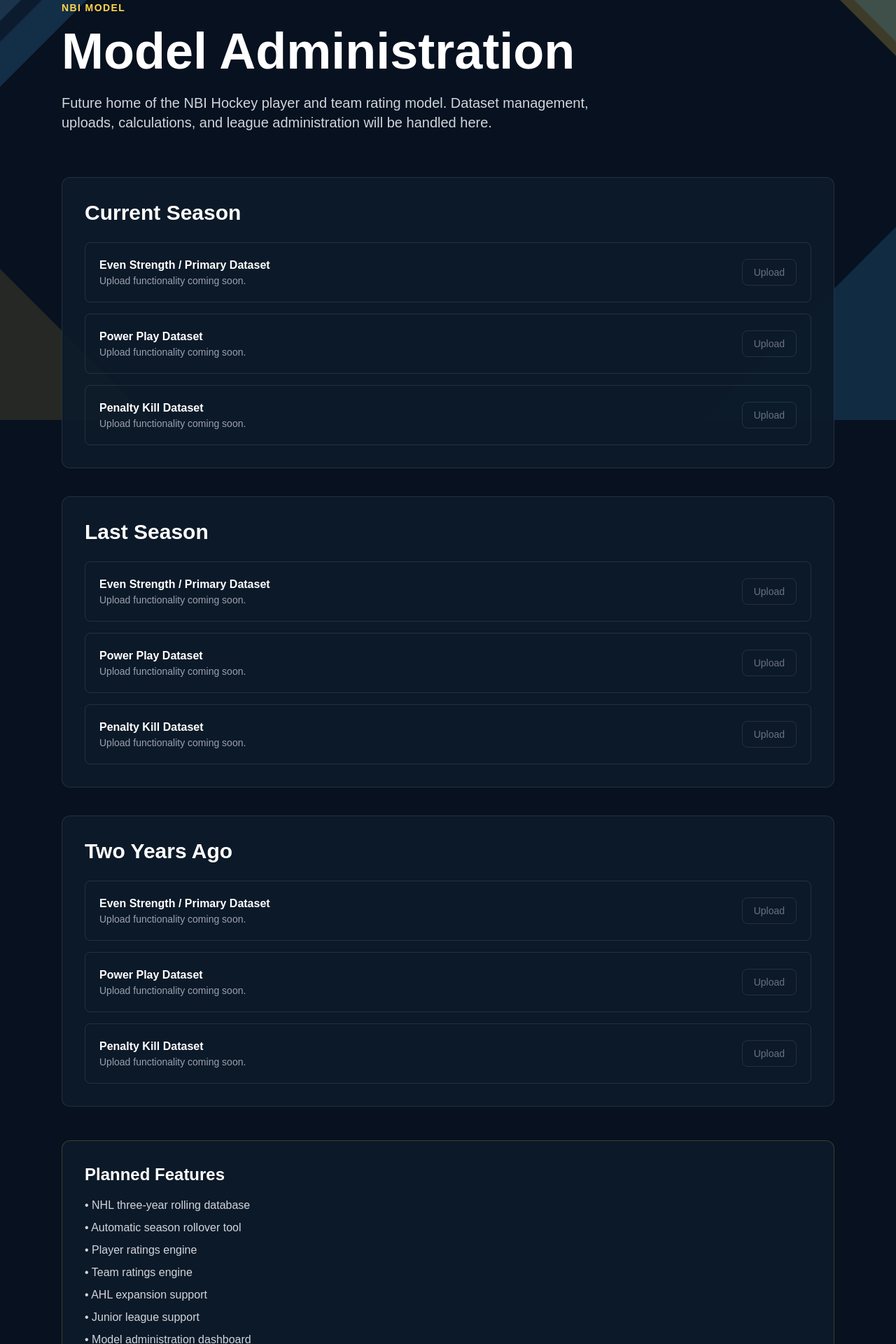
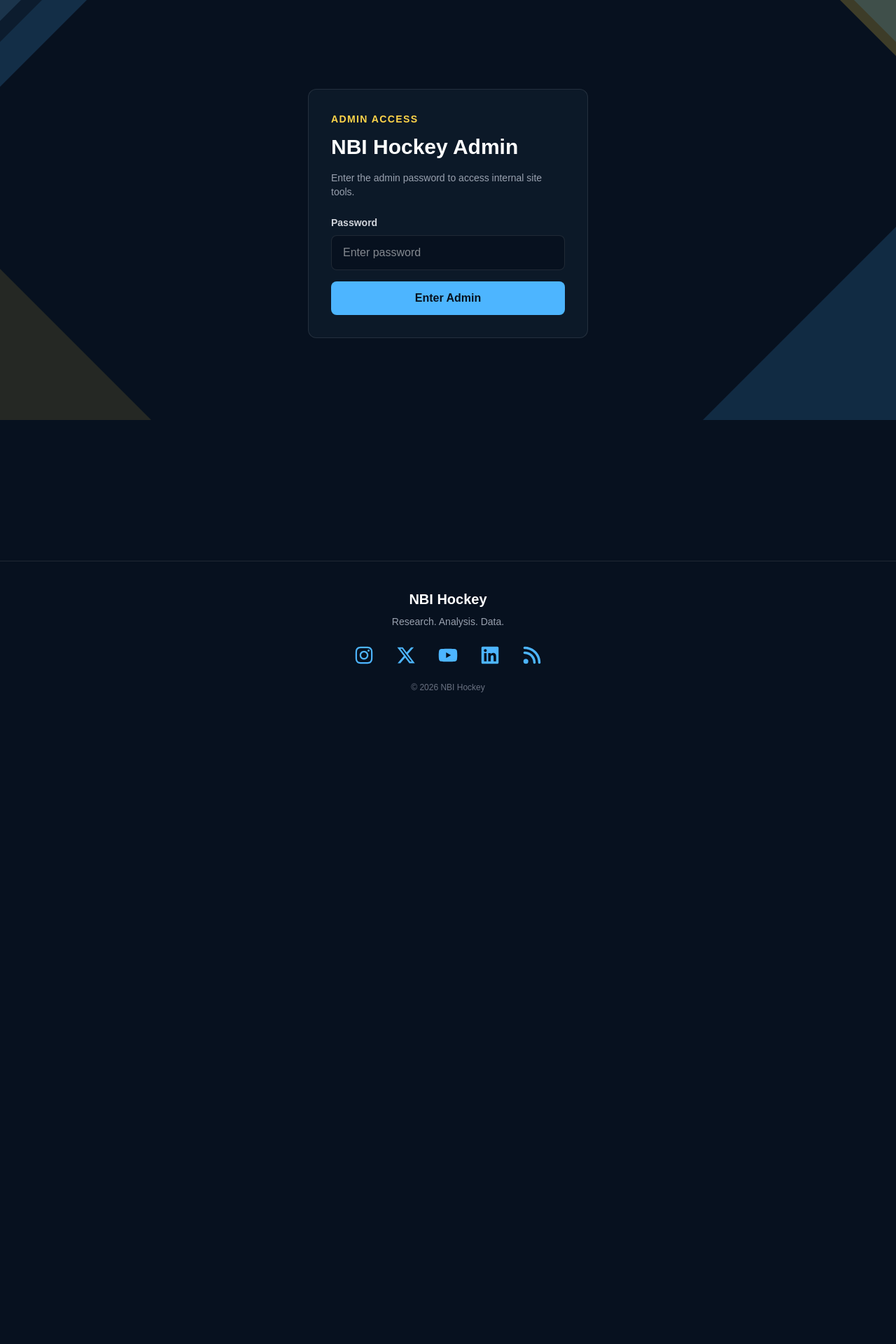
Before and after one commit to d7vrwwgm2t-gif/nbi-hockey-website, a Next.js app: page /admin in a window 1280 px wide. Shown: the part 200-2120 px from the top of the page at 70% size. After the commit the page ends 1230 px from the top, so only its background shows below. Built offline with nearby package versions, Linux system fonts and the light colour scheme.

Commit message:
Add admin portal and research homepage integration

```diff
--- a/src/app/admin/page.tsx
+++ b/src/app/admin/page.tsx
@@ -1,9 +1,82 @@
-export default function ModelPage() {
-  const seasons = [
-    "Current Season",
-    "Last Season",
-    "Two Years Ago",
-  ];
+"use client";
+
+import { useState } from "react";
+
+const ADMIN_PASSWORD = "X7StaSA#54";
+
+export default function AdminPage() {
+  const [password, setPassword] = useState("");
+  const [isUnlocked, setIsUnlocked] = useState(false);
+  const [error, setError] = useState("");
+
+  function handleSubmit(event: React.FormEvent<HTMLFormElement>) {
+    event.preventDefault();
+
+    if (password === ADMIN_PASSWORD) {
+      setIsUnlocked(true);
+      setError("");
+      return;
+    }
+
+    setError("Incorrect password.");
+  }
+
+  if (!isUnlocked) {
+    return (
+      <main className="min-h-screen text-white">
+        <div className="mx-auto flex min-h-screen max-w-md items-center px-6 py-24">
+          <section className="w-full rounded-xl border border-white/10 bg-[#0D1B2A]/95 p-8">
+            <p className="mb-3 text-sm font-semibold uppercase tracking-widest text-[#FFD54A]">
+              Admin Access
+            </p>
+
+            <h1 className="mb-4 text-3xl font-bold">
+              NBI Hockey Admin
+            </h1>
+
+            <p className="mb-6 text-sm text-gray-400">
+              Enter the admin password to access internal site tools.
+            </p>
+
+            <form onSubmit={handleSubmit} className="space-y-4">
+              <div>
+                <label
+                  htmlFor="password"
+                  className="mb-2 block text-sm font-semibold text-gray-300"
+                >
+                  Password
+                </label>
+
+                <input
+                  id="password"
+                  type="password"
+                  value={password}
+                  onChange={(event) => setPassword(event.target.value)}
+                  className="w-full rounded-lg border border-white/10 bg-[#07111F] px-4 py-3 text-white outline-none transition focus:border-[#4DB5FF]"
+                  placeholder="Enter password"
+                />
+              </div>
+
+              {error && (
+                <p className="text-sm text-red-400">
+                  {error}
+                </p>
+              )}
+
+              <button
+                type="submit"
+                className="w-full rounded-lg bg-[#4DB5FF] px-4 py-3 font-semibold text-[#07111F] transition hover:bg-[#FFD54A]"
+              >
+                Enter Admin
+              </button>
+            </form>
+          </section>
+        </div>
+      </main>
+    );
+  }
+
+  const seasons = ["Current Season", "Last Season", "Two Years Ago"];
 
   const datasets = [
     "Even Strength / Primary Dataset",
@@ -14,29 +87,53 @@ export default function ModelPage() {
   return (
     <main className="min-h-screen text-white">
       <div className="mx-auto max-w-6xl px-6 py-24">
-        <section className="mb-16">
+        <section className="mb-12">
           <p className="mb-4 text-sm font-semibold uppercase tracking-widest text-[#FFD54A]">
-            NBI Model
+            Internal Tools
           </p>
 
           <h1 className="mb-6 text-5xl font-bold md:text-7xl">
-            Model Administration
+            NBI Hockey Admin
           </h1>
 
           <p className="max-w-3xl text-xl text-gray-300">
-            Future home of the NBI Hockey player and team rating model.
-            Dataset management, uploads, calculations, and league administration
-            will be handled here.
+            Internal workspace for research management, model data uploads,
+            season rollover tools, and future site administration.
           </p>
         </section>
 
-        <div className="space-y-10">
+        <section className="mb-10 rounded-xl border border-[#4DB5FF]/20 bg-[#0D1B2A]/95 p-8">
+          <h2 className="mb-4 text-3xl font-bold">
+            Research Manager
+          </h2>
+
+          <p className="mb-6 max-w-3xl text-gray-300">
+            Research items currently come from the connected Google Sheet.
+            A form for adding new papers directly from this page will be added
+            next.
+          </p>
+
+          <a
+            href="https://docs.google.com/spreadsheets/d/1YMeIyVJXZF14OIc2kx61TVmGmSkRXBsE2DvqYH2NMHA/edit?usp=sharing"
+            target="_blank"
+            rel="noopener noreferrer"
+            className="inline-flex rounded-lg border border-[#4DB5FF]/40 px-4 py-2 text-sm font-semibold text-[#4DB5FF] transition hover:border-[#FFD54A] hover:text-[#FFD54A]"
+          >
+            Open Research Sheet →
+          </a>
+        </section>
+
+        <section className="rounded-xl border border-white/10 bg-[#0D1B2A]/95 p-8">
+          <h2 className="mb-6 text-3xl font-bold">
+            Model Data Management
+          </h2>
+
+          <div className="space-y-8">
             {seasons.map((season) => (
-            <section
-              key={season}
-              className="rounded-xl border border-white/10 bg-[#0D1B2A]/95 p-8"
-            >
-              <h2 className="mb-6 text-3xl font-bold">{season}</h2>
+              <div key={season}>
+                <h3 className="mb-4 text-2xl font-bold">
+                  {season}
+                </h3>
 
                 <div className="grid gap-4">
                   {datasets.map((dataset) => (
@@ -45,7 +142,7 @@ export default function ModelPage() {
                       className="flex flex-col gap-4 rounded-lg border border-white/10 p-5 md:flex-row md:items-center md:justify-between"
                     >
                       <div>
-                      <h3 className="font-semibold">{dataset}</h3>
+                        <h4 className="font-semibold">{dataset}</h4>
 
                         <p className="text-sm text-gray-400">
                           Upload functionality coming soon.
@@ -61,24 +158,9 @@ export default function ModelPage() {
                     </div>
                   ))}
                 </div>
-            </section>
+              </div>
             ))}
           </div>
-
-        <section className="mt-12 rounded-xl border border-[#FFD54A]/20 bg-[#0D1B2A]/95 p-8">
-          <h2 className="mb-4 text-2xl font-bold">
-            Planned Features
-          </h2>
-
-          <ul className="space-y-2 text-gray-300">
-            <li>• NHL three-year rolling database</li>
-            <li>• Automatic season rollover tool</li>
-            <li>• Player ratings engine</li>
-            <li>• Team ratings engine</li>
-            <li>• AHL expansion support</li>
-            <li>• Junior league support</li>
-            <li>• Model administration dashboard</li>
-          </ul>
         </section>
       </div>
     </main>
--- a/src/app/layout.tsx
+++ b/src/app/layout.tsx
@@ -145,7 +145,15 @@ export default function RootLayout({
               </div>
 
               <div className="mt-6 text-center text-xs text-gray-500">
-                © 2026 NBI Hockey
+                ©{" "}
+                <Link
+                  href="/admin"
+                  className="transition hover:text-[#4DB5FF]"
+                  aria-label="Admin entrance"
+                >
+                  2026
+                </Link>{" "}
+                NBI Hockey
               </div>
             </div>
           </footer>
```
Lines whose indentation alone changed are shown as unchanged.
